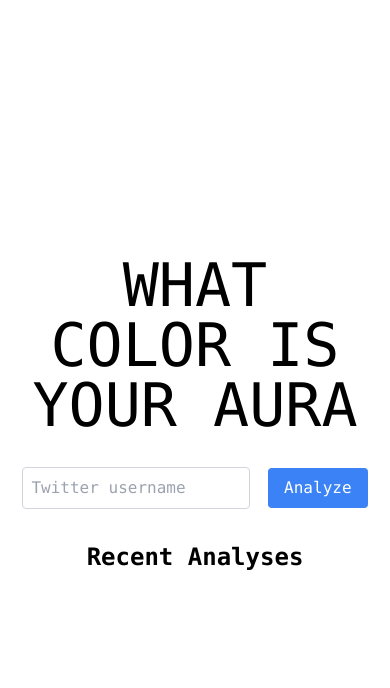
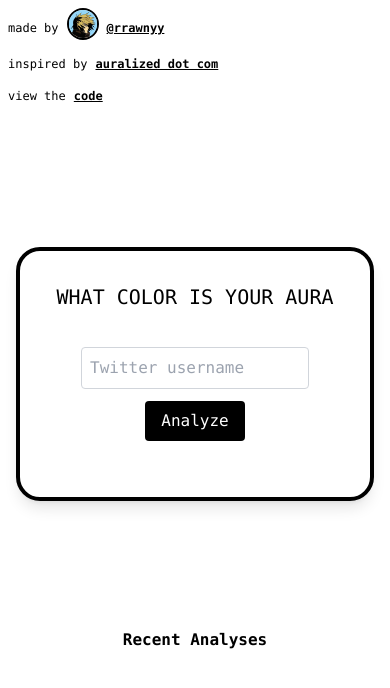
Before and after one commit to ronthekiehn/twitter-aura2, a Svelte app: page / in a window 390 px wide. Shown: the top 688 px of the page. Built offline with nearby package versions, Linux system fonts and the light colour scheme; no server answers.

Commit message:
responsive

```diff
--- a/api/analyze.js
+++ b/api/analyze.js
@@ -208,7 +208,6 @@ Coral,#FF7F50
 Coral Pink,#F88379
 Crimson,#DC143C
 Dark Pink,#AA336A
-Dusty Rose,#C9A9A6
 Fuchsia,#FF00FF
 Hot Pink,#FF69B4
 Light Pink,#FFB6C1
@@ -487,6 +486,8 @@ function getHarmonyScore(colors) {
     // Calculate scores for number of colors and average distance
     let numColorsScore = calculateScore(colors.length, idealNumColors.min, idealNumColors.max);
     let avgDistanceScore = calculateScore(avgDistance, idealAvgDistance.min, idealAvgDistance.max);
+
+    console.log(numColorsScore, avgDistanceScore, avgDistance, colors.length);
     // Calculate final score (average of the two scores)
     let finalScore = (numColorsScore + avgDistanceScore) / 2;
 
--- a/api/getRecent.js
+++ b/api/getRecent.js
@@ -19,7 +19,7 @@ export default async (req, res) => {
     const recentAnalyses = await users
       .find({})
       .sort({ _id: -1 })
-      .limit(10)
+      .limit(15)
       .toArray();
 
     res.status(200).json(recentAnalyses);
--- a/index.html
+++ b/index.html
@@ -3,7 +3,7 @@
   <head>
     <meta charset="UTF-8" />
     <link rel="icon" type="image/svg+xml" href="/vite.svg" />
-    <meta name="viewport" content="width=device-width, initial-scale=1.0" />
+    <meta name="viewport" content="width=device-width, initial-scale=1.0, user-scalable=no" />
     <title>WHAT COLOR IS YOUR AURA</title>
   </head>
   <body>
--- a/src/App.svelte
+++ b/src/App.svelte
@@ -3,6 +3,8 @@
   import { fade } from 'svelte/transition';
   import TwitterInput from './lib/TwitterInput.svelte';
   import ColorPalette from './lib/ColorPalette.svelte';
+
+  import pfp from './assets/rawnypfp.jpg';
 
   let username = '';
   interface User {
@@ -20,10 +22,16 @@
   let error = '';
   let loading = false;
 
+
+
   onMount(async () => {
+    await getRecentAnalyses();
+  });
+
+  async function getRecentAnalyses() {
     const response = await fetch('/api/getRecent');
     recentAnalyses = await response.json();
-  });
+  }
 
   async function handleSubmit() {
     loading = true;
@@ -48,16 +56,16 @@
       };
 
      // for testing purposes
-      // await new Promise(resolve => setTimeout(resolve, 100));
-      // currentUser ={
-      //   username: 'rrawnyy',
-      //   profileImageUrl: 'https://pbs.twimg.com/profile_images/1841011343379288064/H4QWedNU_normal.jpg',
-      //   bannerImageUrl: 'https://pbs.twimg.com/profile_banners/1354987346614226948/1726819698',
-      //   profileColor: ['#f0f0f0', '#333333', '#333333', '#333333', '#333333'],
-      //   bannerColor: ['#f0f0f0', '#333333', '#333333', '#333333', '#333333'],
-      //   score: 10,
-      //   analysis: 'Goddess'
-      // }
+      await new Promise(resolve => setTimeout(resolve, 100));
+      currentUser ={
+        username: 'rrawnyy',
+        profileImageUrl: 'https://pbs.twimg.com/profile_images/1841011343379288064/H4QWedNU_normal.jpg',
+        bannerImageUrl: 'https://pbs.twimg.com/profile_banners/1354987346614226948/1726819698',
+        profileColor: ['#f0f0f0', '#333333', '#333333', '#333333', '#333333'],
+        bannerColor: ['#f0f0f0', '#333333', '#333333', '#333333', '#333333'],
+        score: 10,
+        analysis: 'Goddess'
+      }
 
       const bg = document.getElementById('background');
       if (bg) {
@@ -74,59 +82,78 @@
 </script>
 
 <main class="flex flex-col items-center justify-center min-h-screen text-center p-4 m-auto">
+  <div class="fixed flex flex-col items-start top-2 left-2">
+    <div class='flex items-center justify-center'>
+      <span class="text-xs">made by</span>
+      <img src={pfp} class="rounded-full border-2 border-black w-8 h-8 mb-2 mx-2" alt="pfp">
+       <a class="font-bold underline text-xs" target="_blank" href="https://x.com/rrawnyy">@rrawnyy</a>
+    </div>
+    <div class='flex my-2'>
+      <span class="text-xs mr-2">inspired by</span>
+      <a class="font-bold underline text-xs" target="_blank" href="https://www.auralized.com/">auralized dot com</a>
+    </div>
+    <div class='flex my-2'>
+      <span class="text-xs mr-2">view the</span>
+      <a class="font-bold underline text-xs" target="_blank" href="https://github.com/ronthekiehn/twitter-aura2">code</a>
+    </div>
+
+  </div>
+
+
   <div id="background" class="fixed inset-0 -z-10 bg-cover bg-center" class:bg-white={currentUser}></div>
 
   {#if loading}
-      <div class="fixed animate-spin text-5xl origin-left">Loading</div>
+      <div class="fixed animate-spin text-3xl sm:text-4xl md:text-5xl origin-left">Loading</div>
   {/if}
 
   {#if currentUser === null && !loading}
-    <div class="w-full flex-col">
-      <h1 class="text-6xl mb-8">WHAT COLOR IS YOUR AURA</h1>
+    <div class="bg-white rounded-3xl shadow-lg border-4 border-black z-10 mb-24 md:p-12 p-8 flex flex-col items-center w-full h-full min-w-72 sm:max-w-md">
+      <h1 class="text-xl sm:text-lg md:text-2xl mb-4 md:mb-8">WHAT COLOR IS YOUR AURA</h1>
       <TwitterInput bind:username on:submit={handleSubmit} />
-      <h2 class="text-2xl font-bold mt-8 mb-4">Recent Analyses</h2>
+    </div>
 
-      <div class="flex absolute bottom-3">
-        {#each recentAnalyses as recentAnalysis}
-          <div class="border-black border-4 shadow-md p-4 my-4 max-w-48 flex flex-col items-center rounded-lg mx-2">
-            <div class="flex items-center ">
-              <span class="mr-4">@{recentAnalysis.username}</span>
-              <img class="rounded-full border-2 border-black mr-4" src={recentAnalysis.profileImageUrl} alt="Profile">
-            </div>
-            <ColorPalette size={150} height={40} palette={recentAnalysis.profileColor} />
+    <h2 class="absolute bottom-48 md:bottom-60 text-md sm:text-xl font-bold mt-6 sm:mt-8">Recent Analyses</h2>
+    <div class="flex absolute bottom-3 max-w-full overflow-auto no-scrollbar">
+      {#each recentAnalyses as recentAnalysis}
+        <div class="border-black border-4 shadow-md p-2 sm:p-3 md:p-4 my-2 flex flex-col items-center rounded-3xl mx-2">
+          <div class="flex items-center justify-center">
+            <span class="mr-2 sm:mr-3 md:mr-4 text-sm sm:text-base">@{recentAnalysis.username}</span>
+            <img class="rounded-full border-2 border-black w-8 h-8 sm:w-10 sm:h-10 md:w-12 md:h-12" src={recentAnalysis.profileImageUrl} alt="Profile">
           </div>
-        {/each}
-      </div>
-
+          <span class="mb-2 text-sm sm:text-base">{recentAnalysis.score.toFixed(1)} / 10</span>
+          <ColorPalette size={100} height={30} palette={recentAnalysis.profileColor} />
+        </div>
+      {/each}
     </div>
   {/if}
 
   {#if currentUser}
-    <div class="bg-white rounded-3xl shadow-lg border-4 border-black z-10 p-8 flex flex-col items-center transition duration-300" in:fade={{ delay: 100 }}>
-      <div class="mb-6 flex flex-col items-center">
-        <img class="rounded-lg border-4 border-black mb-4 max-w-xl" src={currentUser.bannerImageUrl} alt="Banner">
-        <div class="flex items-center justify-between p-2">
-          <img class="rounded-full border-4 border-black mr-4" src={currentUser.profileImageUrl} alt="Profile">
-          <span class="font-bold">@{currentUser.username}</span>
-          <span class="mx-2"> your aura gives </span>
-          <span class="font-bold">{currentUser.analysis.toLowerCase()}</span>
+    <div class="bg-white rounded-3xl shadow-lg border-4 border-black z-10 p-4 sm:p-6 md:p-8 flex flex-col items-center transition duration-300 w-full max-w-xl lg:max-w-2xl" in:fade={{ delay: 100 }}>
+      <div class="mb-4 sm:mb-6 flex flex-col items-center w-full">
+        <img class="rounded-lg border-4 border-black mb-4 w-full" src={currentUser.bannerImageUrl} alt="Banner">
+        <div class="flex items-center p-2">
+          <img class="rounded-full border-4 border-black mr-2 sm:mr-4 w-12 h-12 sm:w-16 sm:h-16" src={currentUser.profileImageUrl} alt="Profile">
+          <span class="font-bold text-sm sm:text-base ">@{currentUser.username}</span>
+          <span class="mx-1 sm:mx-2 text-sm sm:text-base ">your aura gives</span>
+          <span class="font-bold text-sm sm:text-base">{currentUser.analysis.toLowerCase()}</span>
         </div>
       </div>
-      <span class="mb-4">Beauty: {currentUser.score.toFixed(1)} / 10</span>
-      <div class="flex w-full justify-between items-center">
-        <div>
-          <span class="mb-2">PFP Palette</span>
+      <span class="mb-1 sm:mb-2 text-sm sm:text-base">Beauty: {currentUser.score.toFixed(1)} / 10</span>
+      <div class="flex flex-col sm:flex-row justify-between items-center">
+        <div class="mb-3 sm:mb-0">
+          <span class="mb-1 sm:mb-2 text-sm sm:text-base">PFP Palette</span>
           <ColorPalette size={250} height={75} palette={currentUser.profileColor} />
         </div>
         <div>
-          <span class="mb-2">Header Palette</span>
+          <span class="mb-1 sm:mb-2 text-sm sm:text-base">Header Palette</span>
           <ColorPalette size={250} height={75} palette={currentUser.bannerColor} />
         </div>
       </div>
     </div>
-    <button class="mt-8 p-2 bg-white border-black shadow-md border-4 text-black rounded-lg hover:bg-slate-100 transition-colors"
+    <button class="mt-6 sm:mt-8 p-2 bg-white border-black shadow-md border-4 text-black rounded-lg hover:bg-slate-100 transition-colors text-sm sm:text-base"
      on:click={() => {
       currentUser = null;
+      getRecentAnalyses();
       const bg = document.getElementById('background');
       if (bg) {
         bg.style.backgroundColor = 'white';
@@ -138,6 +165,6 @@
   {/if}
 
   {#if error}
-    <p class="text-red-600 mt-4">{error}</p>
+    <p class="text-red-600 mt-4 text-sm sm:text-base">{error}</p>
   {/if}
 </main>
--- a/src/app.css
+++ b/src/app.css
@@ -7,3 +7,15 @@
     font-family: "Menlo", monospace;
   }
 }
+
+@layer utilities {
+  /* Hide scrollbar for Chrome, Safari and Opera */
+  .no-scrollbar::-webkit-scrollbar {
+      display: none;
+  }
+ /* Hide scrollbar for IE, Edge and Firefox */
+  .no-scrollbar {
+      -ms-overflow-style: none;  /* IE and Edge */
+      scrollbar-width: none;  /* Firefox */
+}
+}
--- a/src/lib/TwitterInput.svelte
+++ b/src/lib/TwitterInput.svelte
@@ -9,15 +9,15 @@
   }
 </script>
 
-<form on:submit|preventDefault={handleSubmit} class="my-5">
+<form on:submit|preventDefault={handleSubmit} class="my-5 flex flex-col sm:flex-row items-center">
   <input
     type="text"
     bind:value={username}
     placeholder="Twitter username"
     required
-    class="p-2 mr-2 border border-gray-300 rounded"
+    class="p-2 mb-2 sm:mb-0 sm:mr-2 border border-gray-300 rounded flex-grow sm:flex-shrink-0"
   />
-  <button type="submit" class="bg-blue-500 text-white px-4 py-2 rounded hover:bg-blue-600 transition-colors">
+  <button type="submit" class="bg-black text-white px-4 py-2 m-1 rounded hover:bg-blue-600 transition-colors sm:flex-shrink-0">
     Analyze
   </button>
 </form>
```
Also changed, not shown: src/assets/rawnypfp.jpg (added).
